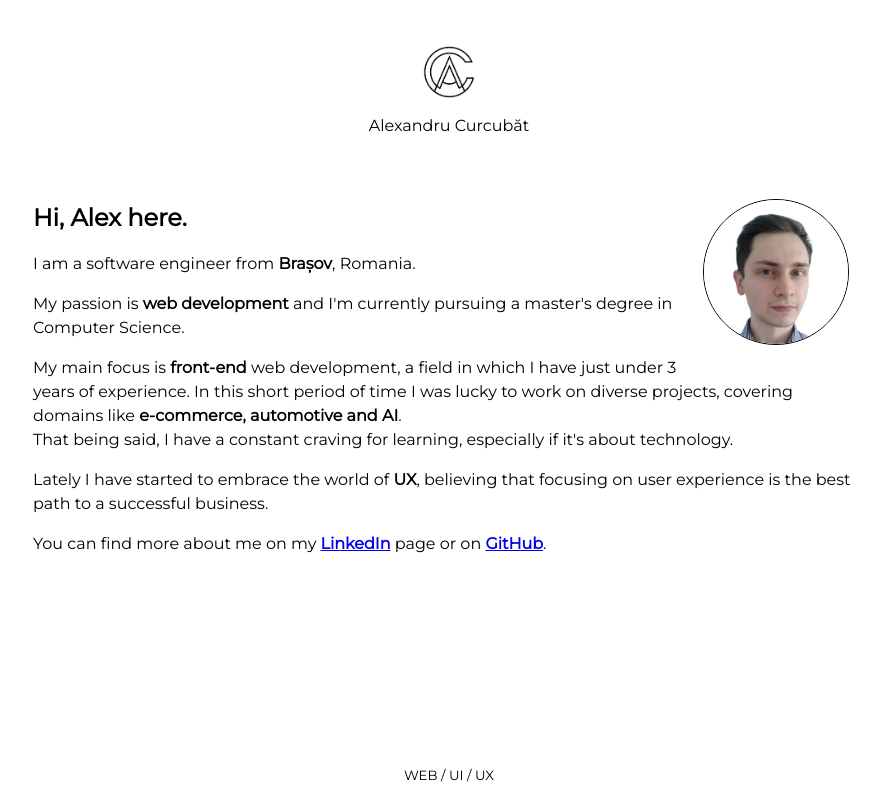
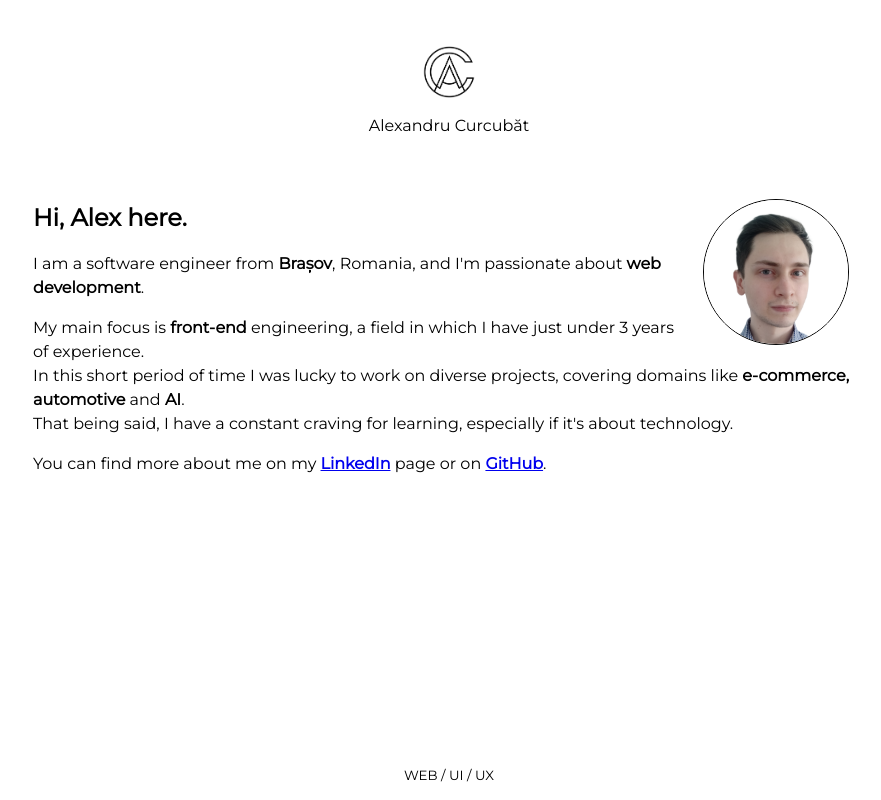
Before and after one commit to alexandrucurcubat/alexandrucurcubat.github.io, a React (Create React App) app: page / in a window 1280 px wide. Shown: the whole page, without its empty margins (191-1072 px from the left). Built offline with nearby package versions, Linux system fonts and the light colour scheme.

Commit message:
update about me

```diff
--- a/src/pages/about-me/AboutMe.js
+++ b/src/pages/about-me/AboutMe.js
@@ -8,24 +8,16 @@ function AboutMe() {
       <img className={styles.me} src={me} alt='alexandru curcubăt' />
       <h2>Hi, Alex here.</h2>
       <p>
-        I am a software engineer from <strong>Brașov</strong>, Romania.
+        I am a software engineer from <strong>Brașov</strong>, Romania, and I'm
+        passionate about <strong>web development</strong>.
       </p>
       <p>
-        My passion is <strong>web development</strong> and I'm currently
-        pursuing a master's degree in Computer Science.
-      </p>
-      <p>
-        My main focus is <strong>front-end</strong> web development, a field in which I have just
-        under 3 years of experience. In this short period of time I was lucky
-        to work on diverse projects, covering domains like{' '}
-        <strong>e-commerce, automotive and AI</strong>.{' '}
-        <br></br> That being said, I have a constant craving for learning,
+        My main focus is <strong>front-end</strong> engineering, a field in
+        which I have just under 3 years of experience. <br /> In this short
+        period of time I was lucky to work on diverse projects, covering domains
+        like <strong>e-commerce, automotive</strong> and <strong>AI</strong>.{' '}
+        <br /> That being said, I have a constant craving for learning,
         especially if it's about technology.
-      </p>
-      <p>
-        Lately I have started to embrace the world of <strong>UX</strong>,
-        believing that focusing on user experience is the best path to a
-        successful business.
       </p>
       <p>
         You can find more about me on my{' '}
```
